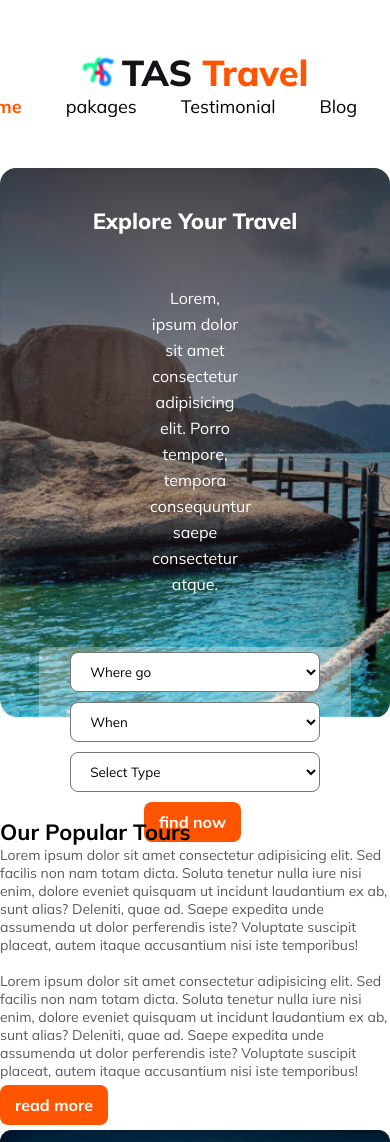
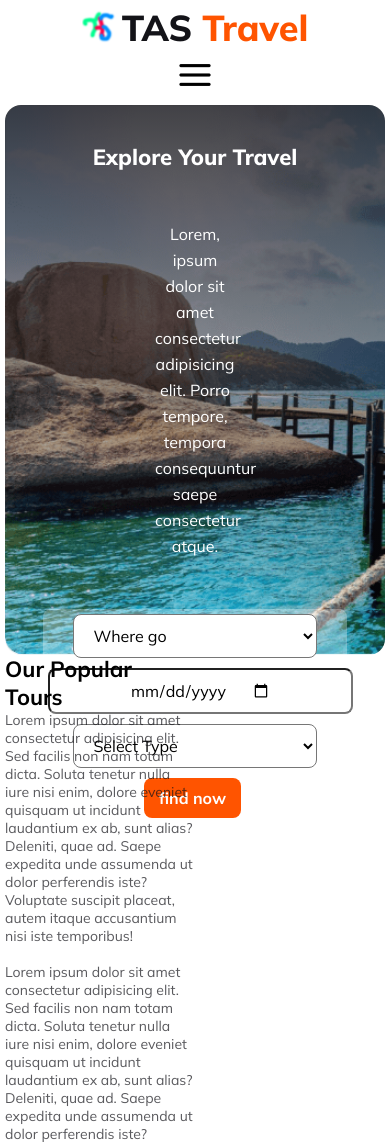
Before and after one commit to sihabtanbir/b9a2-travel, a plain HTML site: page index.html in a window 390 px wide. Shown: the top 1142 px of the page. Drawn offline with Linux system fonts and the light colour scheme.

Commit message:
media update

```diff
--- a/index.html
+++ b/index.html
@@ -14,13 +14,16 @@
                     <img src="Images/icon.png" alt="">
                     <h2>TAS <span> Travel</span></h2>
                 </div>
-                <div>
-                    <ul>
-                        <li class="active">Home</li>
-                        <li>pakages</li>
-                        <li>Testimonial</li>
-                        <li>Blog</li>
-                        <li>contact </li>
+                <div class="menu">
+                    <ul class="menubar">
+                        <li><img src="Images/2292434-200.png" alt=""></li>
+                    </ul>
+                    <ul class="navbar">
+                        <li class="active"><a href="">Home</a> </li>
+                        <li><a href="">pakages</a></li>
+                        <li><a href="">Testimonial</a></li>
+                        <li><a href="">Blog</a></li>
+                        <li><a href="">contact</a> </li>
                     </ul>
                 </div>
             </nav>
@@ -31,22 +34,24 @@
                     <form action="">
                   <select name="" id="">
                         <option value="">Where go</option>
-                        <option value="nepal">nepal</option>
-                        <option value="vutan">vutan</option>
-                        <option value="">india</option>
+                        <option value="Nepal">Nepal</option>
+                        <option value="Vutan">Vutan</option>
+                        <option value="india">India</option>
+                        <option value="singapore">Singapore</option>
                     </select>
 
 
-                    <select name="" id="">
-                        <option value="">When</option>
-                        <option value=""></option>
-                        <option value=""></option>
-                    </select>
+
+                    <label for=""><input type="date"></label>
+
+
 
                     <select name="" id="">
                         <option value="">Select Type</option>
-                        <option value=""></option>
-                        <option value=""></option>
+                        <option value="">Air</option>
+                        <option value="">Train</option>
+                        <option value="">Bus</option>
+                        <option value="">Boat</option>
                     </select>
 
                    <button class="btn-primary">find now</button>
--- a/styles.css
+++ b/styles.css
@@ -81,6 +81,13 @@ section{
     padding: 50px 0;
     align-items: center;
  }
+ .menubar{
+    display: none;
+ }
+ .menubar img{
+    height: 50px;
+    width: 50px;
+ }
 
 
  nav ul{
@@ -121,17 +128,24 @@ section{
     line-height: 26px;
     padding: 50px 150px;
 }
-.header-content select{
+.header-content select, .header-content input{
     padding: 10px 15px;
     border-radius: 8px;
     background: #FFF;
     margin: 5px;
+    font-size: 16px;
+    font-style: normal;
+    font-weight: 400;
+    line-height: normal;
 
+}
+.header-content input{
+    /* padding: 10px 80px; */
 }
 .header-select-btn form{
     border-radius: 8px;
     background: rgba(255, 255, 255, 0.30);
-    max-width: 500px;
+    max-width: 600px;
     margin: 0 auto;
 }
 
@@ -139,8 +153,10 @@ section{
 /* popular-tours  */
 .popular-tours{
     display: flex;
+
 }
 .popular-content{
+    width: 50%;
 }
 .popular-img{
 }
@@ -295,11 +311,55 @@ section{
 
  /* media quary    */
  @media screen and (max-width:600px) {
+    body{
+        padding: 5px;
+    }
+    .sec-title h2{
+        font-size: 22px;
+    }
+    .sec-title{
+        text-align: center;
+        padding: 35px;
+    }
+
     h2{
         font-size: 22px;
     }
     p{
         font-size: 14px;
+    }
+    header{
+
+
+
+
+    }
+    header .travel-logo{
+        margin: 0;
+        padding: 0;
+
+
+    }
+    header nav{
+        width: ;
+       display: flex;
+        justify-content: space-around;
+        padding: 0;
+
+    }
+
+    .menubar{
+        display: block;
+    }
+    .menu li{
+        margin: 0;
+    }
+    .navbar{
+        display: none;
+    }
+    .menu:hover .navbar{
+        display: block;
+
     }
     nav{
         display: flex;
@@ -320,6 +380,9 @@ section{
         margin: 5px;
         width: 80%;
     }
+    .header-content input{
+        padding: 10px 80px;
+    }
     .header-select-btn form{
         border-radius: 8px;
         background: rgba(255, 255, 255, 0.30);
@@ -329,6 +392,8 @@ section{
     .choose-row-one, .popular-tours, .perfect-place, .newsletter{
         display: flex;
         flex-direction: column;
+        padding: 0;
+        margin: 0;
     }
 
     .des-row{
@@ -342,6 +407,10 @@ section{
     }
      .deals img{
         width: 100%;
+     }
+
+     footer{
+        padding: 50px;
      }
  }
 
```
Also changed, not shown: Images/2292434-200.png (added), Images/png-transparent-hamburger-button-computer-icons-menu-bar-line-thumbnail.png (added).
